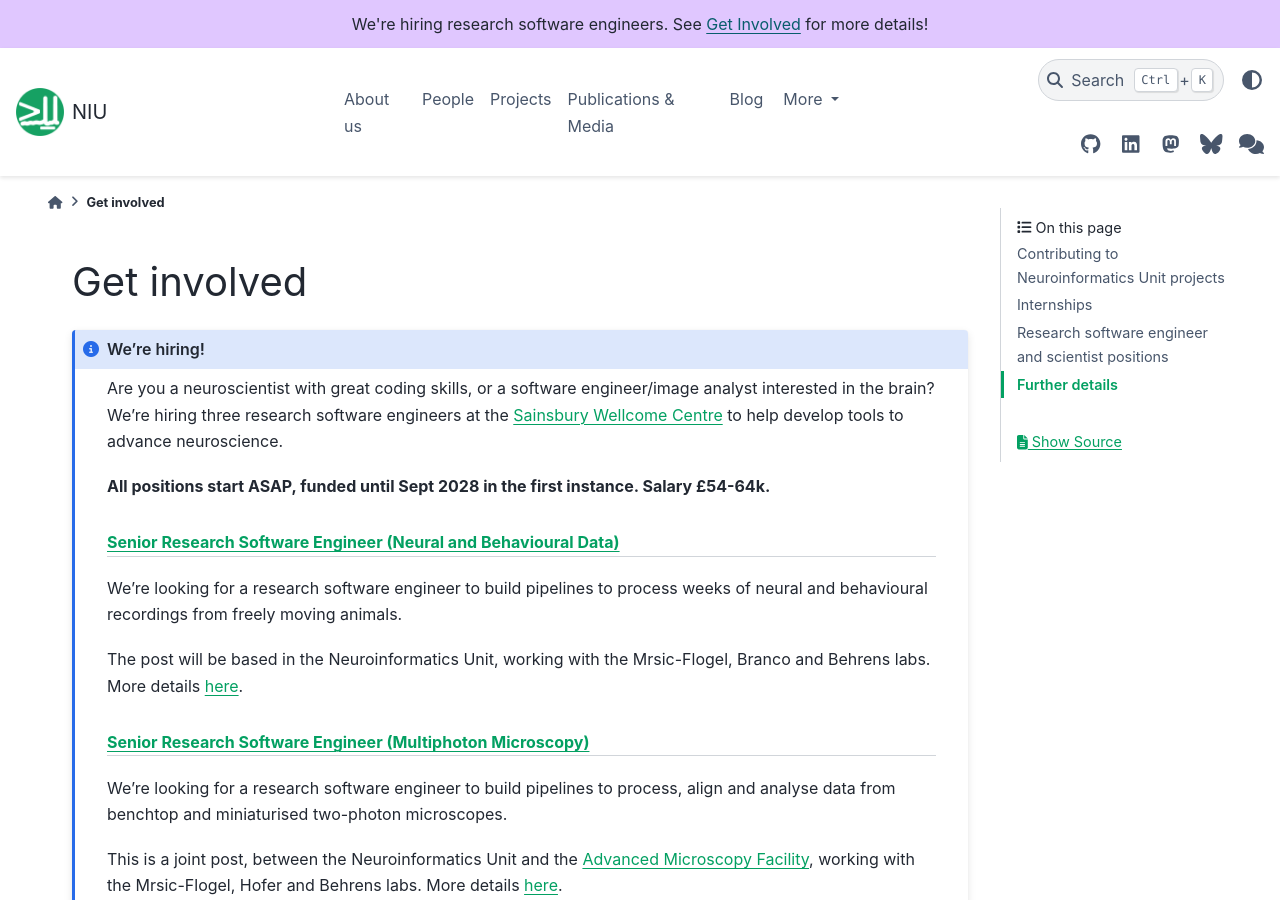
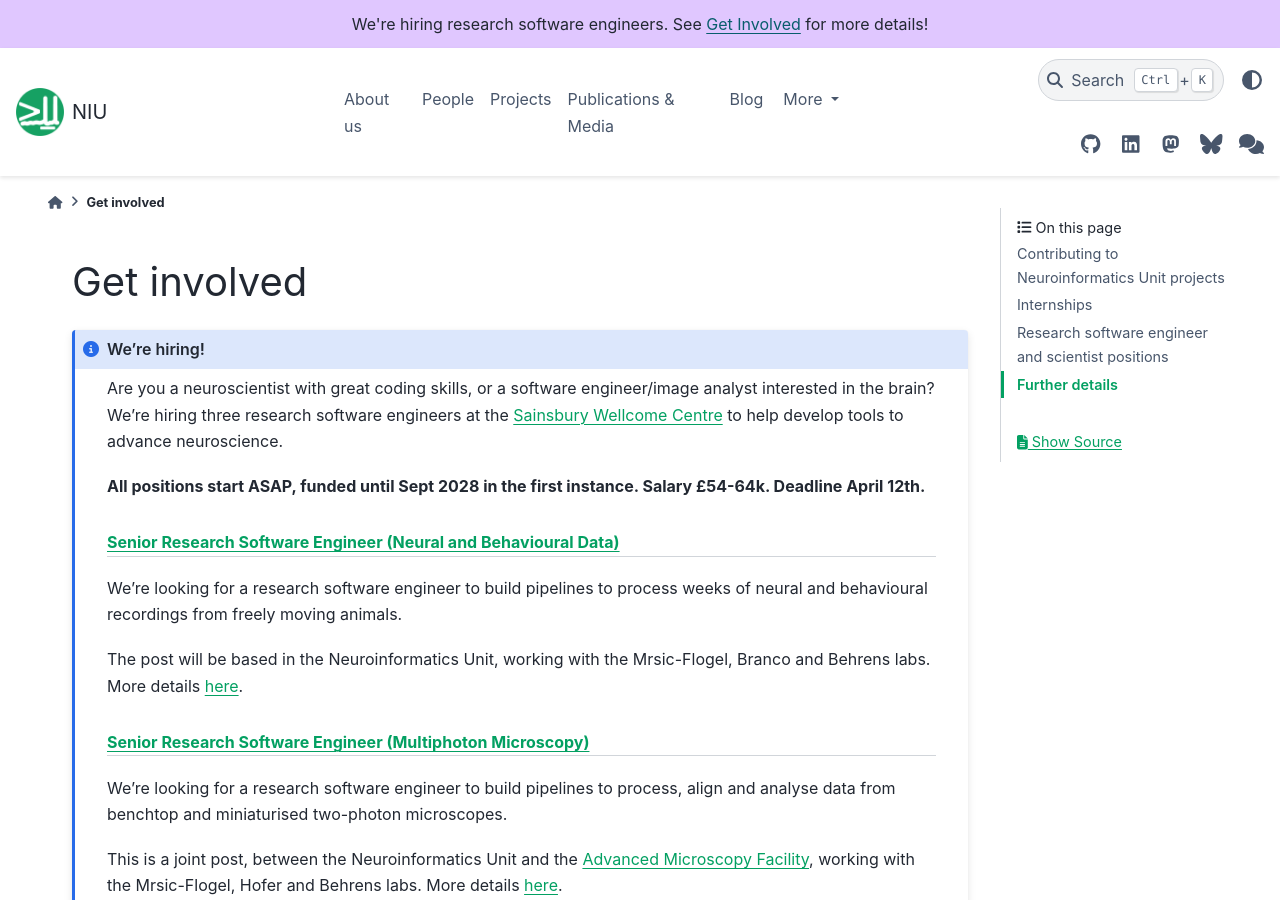
Before and after one commit to neuroinformatics-unit/neuroinformatics-unit.github.io, a Sphinx documentation site: the page built from docs/source/get-involved/index.md, in a window 1280 px wide and 900 px high. Built offline with Sphinx 7.4.7 and the PyData theme 0.15.4, drawn with Linux system fonts in a browser that asks for light colours; nearby versions of some CDN libraries.

Commit message:
Add job closing date

```diff
--- a/docs/source/get-involved/index.md
+++ b/docs/source/get-involved/index.md
@@ -5,7 +5,7 @@
 
 Are you a neuroscientist with great coding skills, or a software engineer/image analyst interested in the brain? We're hiring three research software engineers at the [Sainsbury Wellcome Centre](https://www.sainsburywellcome.org/) to help develop tools to advance neuroscience.
 
-**All positions start ASAP, funded until Sept 2028 in the first instance. Salary £54-64k.**
+**All positions start ASAP, funded until Sept 2028 in the first instance. Salary £54-64k. Deadline April 12th.**
 
 ## [Senior Research Software Engineer (Neural and Behavioural Data)](https://www.ucl.ac.uk/work-at-ucl/search-ucl-jobs/details?jobId=42380&jobTitle=Senior+Research+Software+Engineer)
 
```
